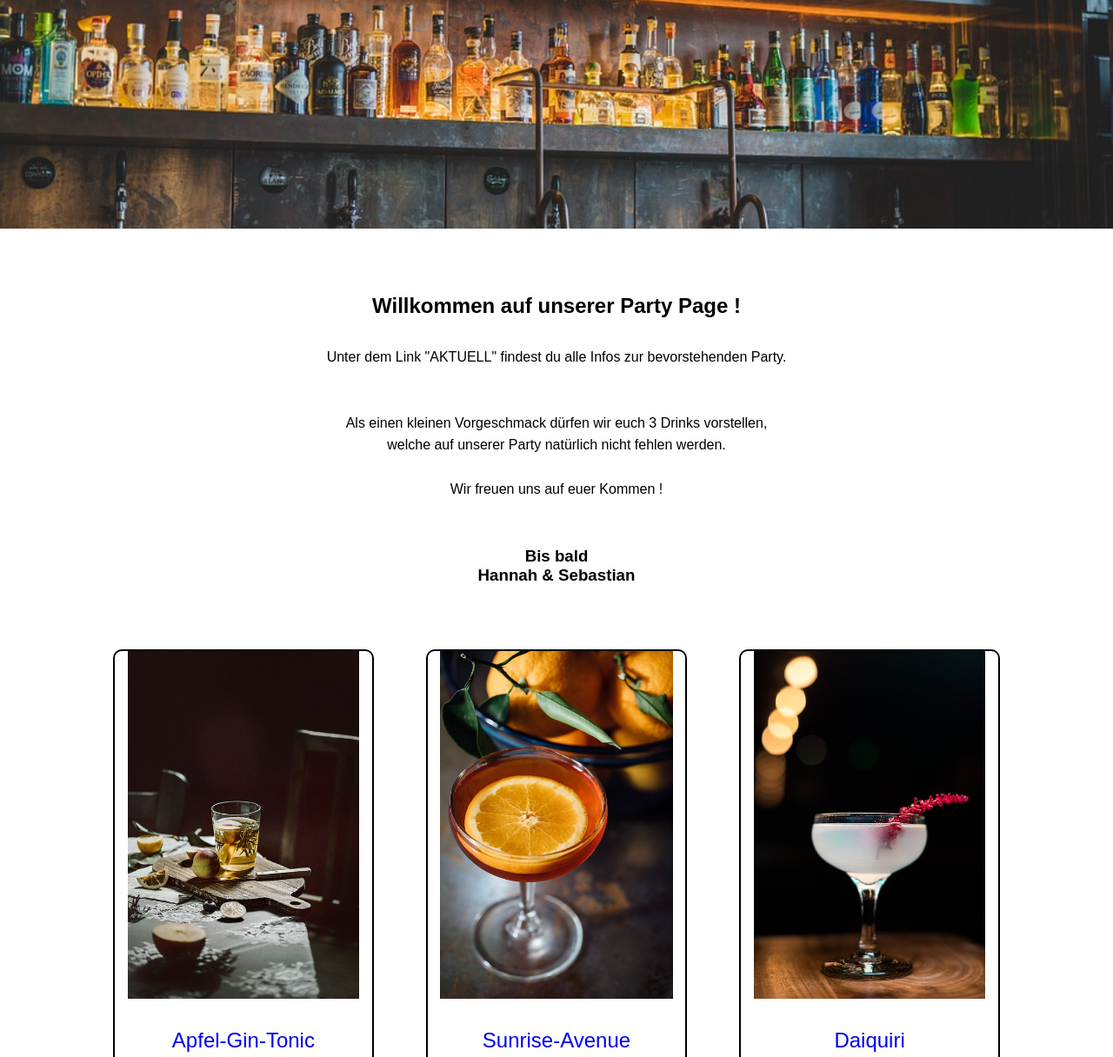
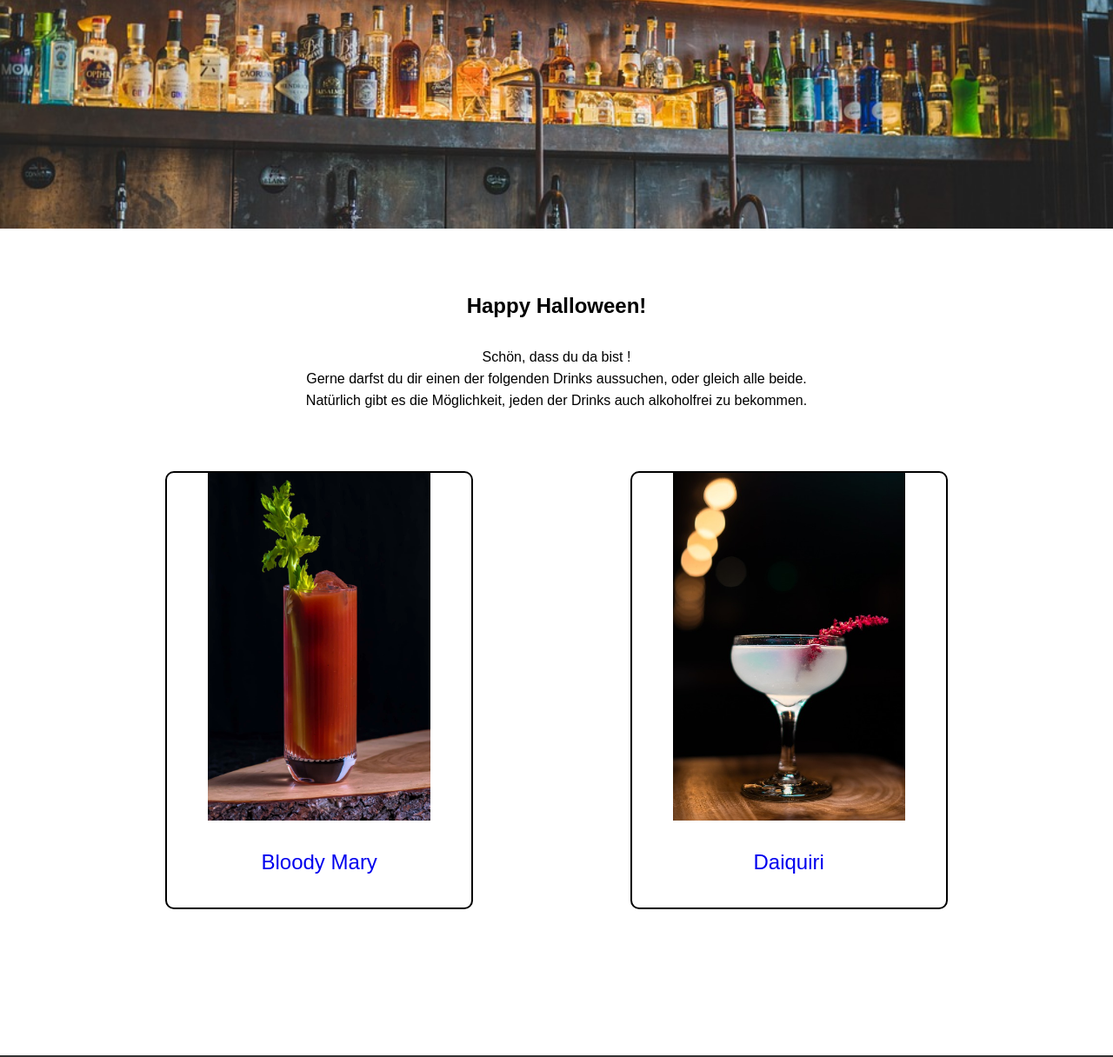
Before and after one commit to sebastian00000/party_page, a plain HTML site: page index.html in a window 1280 px wide. Shown: the part 137-1353 px from the top of the page at 87% size. Drawn offline with Linux system fonts and the light colour scheme.

Commit message:
puhs final

```diff
--- a/index.html
+++ b/index.html
@@ -8,11 +8,10 @@
 
 <body>
   <nav>
-    <div class="logo">H & S</div>
+    <div class="logo">Hannah & Sebastian</div>
     <ul>
       <li id="actual"><a href="index.html" >HOME</a></li>
-      <li><a href="about.html">ABOUT</a></li>
-      <li><a href="aktuell.html">AKTUELL</a></li>
+      <li><a href="aktuell.html">ARCHIV</a></li>
       <li><a href="kontakt.html" >KONTAKT</a></li>
     </ul>
   </nav>
@@ -23,25 +22,18 @@
 
 
   <section>
-    <h2>Willkommen auf unserer Party Page !</h2>
-    <p>Unter dem Link "AKTUELL" findest du alle Infos zur bevorstehenden Party.</p>
-    <p>Als einen kleinen Vorgeschmack dürfen wir euch 3 Drinks vorstellen, <br>
-    welche auf unserer Party natürlich nicht fehlen werden.  </p>
-    <p>Wir freuen uns auf euer Kommen !</p>
-    <h3>Bis bald <br>
-      Hannah & Sebastian</h3>
+    <h2>Happy Halloween!</h2>
+    <p>Schön, dass du da bist ! <br>
+      Gerne darfst du dir einen der folgenden Drinks aussuchen, oder gleich alle beide. <br>
+      Natürlich gibt es die Möglichkeit, jeden der Drinks auch alkoholfrei zu bekommen.</p>
+      <p></p>
 
 
     <div id="flex-container">
-      <div class="flex-item">
-        <img id="drink" src="imgs/drink_1.jpg" alt=""> <br>
+      <span class="flex-item">
+        <img id="drink" src="imgs/bloody.jpeg" alt=""> <br>
         <br>
-        <a href="apfel-gin-tonic.html" style="text-decoration: none;">Apfel-Gin-Tonic</a>
-      </div>
-      <span class="flex-item">
-        <img id="drink" src="imgs/drink_2.jpg" alt=""> <br>
-        <br>
-        <a href="sunrise-avenue.html" style="text-decoration: none;">Sunrise-Avenue</a>
+        <a href="sunrise-avenue.html" style="text-decoration: none;">Bloody Mary</a>
       </span>
       <div class="flex-item">
         <img id="drink" src="imgs/drink_3.jpg" alt=""> <br>
```
Also changed, not shown: sunrise-avenue.html (+2 -2 lines), imgs/bloody.jpeg (added), 2 other files.
